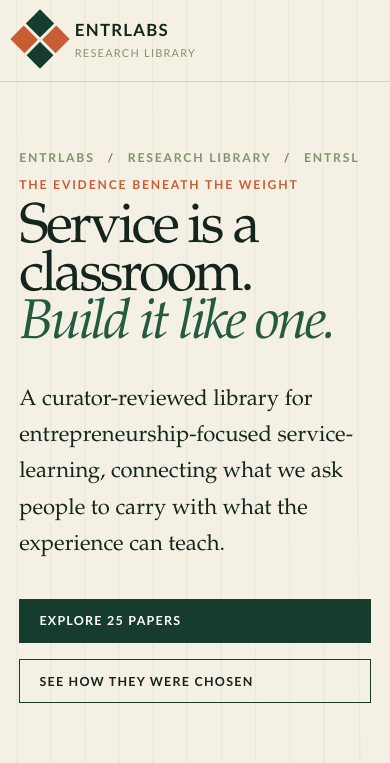
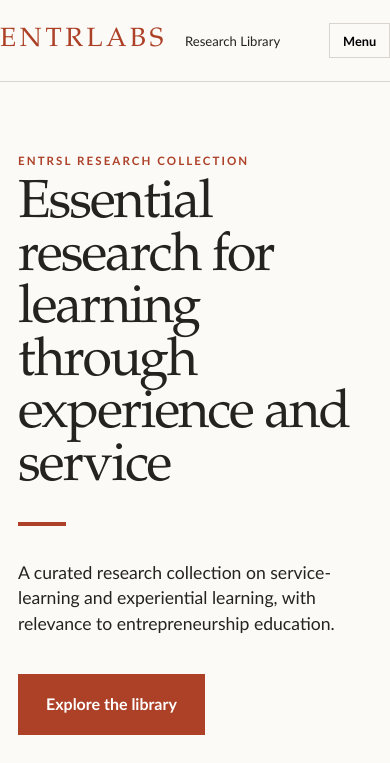
Before and after one commit to entrlabs/research-library, a Jekyll site: the page built from index.md, in a window 390 px wide. Shown: the top 763 px of the page. Built offline with Jekyll 4.4.1, drawn with Linux system fonts in a browser that asks for light colours; some of the changed text lies outside the part shown.

Commit message:
Restore approved editorial library design

```diff
--- a/_layouts/default.html
+++ b/_layouts/default.html
@@ -7,65 +7,35 @@
 <head>
   <meta charset="utf-8">
   <meta name="viewport" content="width=device-width, initial-scale=1">
-  <meta name="theme-color" content="#153c2d">
+  <meta name="theme-color" content="#a33b24">
   <title>{% if page.title %}{{ page.title }} · {% endif %}{{ site.title }}</title>
   <meta name="description" content="{{ meta_description | escape }}">
   <link rel="canonical" href="{{ canonical_url }}">
-  <meta property="og:site_name" content="{{ site.title }}">
-  <meta property="og:type" content="{% if page.layout == 'paper' %}article{% else %}website{% endif %}">
-  <meta property="og:title" content="{{ meta_title | escape }}">
-  <meta property="og:description" content="{{ meta_description | escape }}">
-  <meta property="og:url" content="{{ canonical_url }}">
-  <meta property="og:image" content="{{ social_image }}">
-  <meta property="og:image:width" content="1200">
-  <meta property="og:image:height" content="630">
-  <meta property="og:image:alt" content="EntrLabs Research Library — EntrSL Research Collection">
-  <meta name="twitter:card" content="summary_large_image">
-  <meta name="twitter:title" content="{{ meta_title | escape }}">
-  <meta name="twitter:description" content="{{ meta_description | escape }}">
-  <meta name="twitter:image" content="{{ social_image }}">
-  <meta name="twitter:image:alt" content="EntrLabs Research Library — EntrSL Research Collection">
+  <meta property="og:site_name" content="{{ site.title }}"><meta property="og:type" content="{% if page.layout == 'paper' %}article{% else %}website{% endif %}"><meta property="og:title" content="{{ meta_title | escape }}"><meta property="og:description" content="{{ meta_description | escape }}"><meta property="og:url" content="{{ canonical_url }}"><meta property="og:image" content="{{ social_image }}"><meta property="og:image:width" content="1200"><meta property="og:image:height" content="630"><meta property="og:image:alt" content="EntrLabs Research Library — EntrSL Research Collection">
+  <meta name="twitter:card" content="summary_large_image"><meta name="twitter:title" content="{{ meta_title | escape }}"><meta name="twitter:description" content="{{ meta_description | escape }}"><meta name="twitter:image" content="{{ social_image }}">
   <link rel="icon" href="{{ '/assets/images/favicon.svg' | relative_url }}" type="image/svg+xml">
   <link rel="stylesheet" href="{{ '/assets/css/style.css' | relative_url }}">
-  <script type="application/ld+json">
-  {
-    "@context": "https://schema.org",
-    "@type": "{% if page.layout == 'paper' %}Review{% else %}WebPage{% endif %}",
-    "name": {{ meta_title | jsonify }},
-    "description": {{ meta_description | jsonify }},
-    "url": {{ canonical_url | jsonify }},
-    "image": {{ social_image | jsonify }},
-    "publisher": {"@type":"Organization","name":"EntrLabs","url":"https://entr.cc/entrlabs"},
-    "author": {"@type":"Person","name":"Joseph E. Iesue","url":"https://josephiesue.com"}{% if page.layout == 'paper' %},
-    "itemReviewed": {
-      "@type": "ScholarlyArticle",
-      "name": {{ page.title | jsonify }},
-      "author": {{ page.authors | jsonify }},
-      "datePublished": {{ page.year | jsonify }},
-      "isPartOf": {"@type":"Periodical","name":{{ page.journal | jsonify }}},
-      "sameAs": {{ page.url | jsonify }}
-    }{% endif %}
-  }
-  </script>
+  <script type="application/ld+json">{"@context":"https://schema.org","@type":"{% if page.layout == 'paper' %}Review{% else %}WebPage{% endif %}","name":{{ meta_title | jsonify }},"description":{{ meta_description | jsonify }},"url":{{ canonical_url | jsonify }},"image":{{ social_image | jsonify }},"publisher":{"@type":"Organization","name":"EntrLabs","url":"https://entr.cc/entrlabs"},"author":{"@type":"Person","name":"Joseph E. Iesue","url":"https://josephiesue.com"}}</script>
 </head>
 <body>
   <a class="skip-link" href="#main">Skip to content</a>
   <header class="site-header">
-    <a class="wordmark" href="{{ '/' | relative_url }}" aria-label="EntrLabs Research Library home">
-      <span class="wordmark__mark" aria-hidden="true"><i></i><i></i><i></i><i></i></span>
-      <span><b>EntrLabs</b><small>Research Library</small></span>
-    </a>
-    <nav aria-label="Primary navigation">
-      <a href="{{ '/#library' | relative_url }}">EntrSL collection</a>
+    <a class="wordmark" href="{{ '/' | relative_url }}"><b>ENTRLABS</b><span>Research Library</span></a>
+    <button class="nav-toggle" type="button" aria-expanded="false" aria-controls="primary-nav">Menu</button>
+    <nav id="primary-nav" aria-label="Primary navigation">
+      <a class="active" href="{{ '/#library' | relative_url }}">Library</a>
       <a href="{{ '/methodology/' | relative_url }}">Methodology</a>
-      <a href="{{ '/screening-log/' | relative_url }}">Screening</a>
       <a href="{{ '/contribute/' | relative_url }}">Contribute</a>
+      <a href="{{ '/about/' | relative_url }}">About</a>
     </nav>
   </header>
   <main id="main">{{ content }}</main>
   <footer class="site-footer">
-    <div><p class="footer-kicker">EntrLabs Research Library</p><p>Research foundations, findings, critiques, and open questions.</p></div>
-    <div><p>Published by EntrLabs · Curated by Joseph E. Iesue</p><p class="fine-print">EntrSL collection reviewed 23 August 2026 · Zotero-derived research data retained privately</p></div>
+    <div><p class="section-label">Contribute</p><p>Suggest an article, report a concern, or propose a correction.</p><a href="{{ '/contribute/' | relative_url }}">Contribution process</a></div>
+    <div class="footer-brand"><p><b>ENTRLABS</b> Research Library</p><span>Curated research for frameworks, learning models, and practice.</span></div>
+    <div><a href="{{ '/about/' | relative_url }}">About the library</a><a href="{{ '/methodology/' | relative_url }}">Methodology</a><a href="{{ '/screening-log/' | relative_url }}">Screening log</a></div>
+    <div><p class="section-label">Collection</p><p>Published by EntrLabs<br>Curated by Joseph E. Iesue</p><a href="https://github.com/entrlabs/research-library">Source repository</a></div>
+    <p class="footer-legal">© 2026 EntrLabs Research Library <span>Built with Jekyll and GitHub Pages</span></p>
   </footer>
   <script src="{{ '/assets/js/library.js' | relative_url }}" defer></script>
 </body>
--- a/assets/js/library.js
+++ b/assets/js/library.js
@@ -1,39 +1,29 @@
-(() => {
+document.addEventListener('DOMContentLoaded', () => {
   const toggle = document.querySelector('.nav-toggle');
-  const nav = document.querySelector('.site-nav');
-  toggle?.addEventListener('click', () => {
+  const nav = document.querySelector('#primary-nav');
+  if (toggle && nav) toggle.addEventListener('click', () => {
     const open = toggle.getAttribute('aria-expanded') === 'true';
     toggle.setAttribute('aria-expanded', String(!open));
-    nav.dataset.open = String(!open);
+    nav.classList.toggle('is-open', !open);
   });
 
-  const rows = [...document.querySelectorAll('[data-paper]')];
-  const search = document.querySelector('#paper-search');
-  const filter = document.querySelector('#category-filter');
-  const status = document.querySelector('#filter-status');
-  const empty = document.querySelector('#no-results');
-  rows.forEach((row, index) => row.style.setProperty('--row', index));
-
-  const applyFilters = () => {
-    const query = (search?.value || '').trim().toLowerCase();
-    const category = filter?.value || 'all';
-    let visible = 0;
-    rows.forEach((row) => {
-      const matchText = !query || row.dataset.search.includes(query);
-      const matchCategory = category === 'all' || row.dataset.category === category;
-      row.hidden = !(matchText && matchCategory);
-      if (!row.hidden) visible += 1;
+  const tbody = document.querySelector('#paper-table-body');
+  const sort = document.querySelector('#paper-sort');
+  const viewAll = document.querySelector('#view-all-papers');
+  if (tbody && sort) sort.addEventListener('change', () => {
+    const rows = [...tbody.querySelectorAll('.paper-record')];
+    rows.sort((a, b) => {
+      if (sort.value === 'year-desc') return Number(b.dataset.year) - Number(a.dataset.year);
+      if (sort.value === 'year-asc') return Number(a.dataset.year) - Number(b.dataset.year);
+      if (sort.value === 'title') return a.dataset.title.localeCompare(b.dataset.title);
+      return Number(a.dataset.rank) - Number(b.dataset.rank);
     });
-    if (status) status.textContent = `Showing ${visible} of ${rows.length} articles.`;
-    if (empty) empty.hidden = visible !== 0;
-  };
-
-  search?.addEventListener('input', applyFilters);
-  filter?.addEventListener('change', applyFilters);
-  document.querySelectorAll('[data-category-link]').forEach((link) => {
-    link.addEventListener('click', () => {
-      if (filter) filter.value = link.dataset.categoryLink;
-      applyFilters();
-    });
+    rows.forEach(row => tbody.appendChild(row));
   });
-})();
+  if (tbody && viewAll) viewAll.addEventListener('click', () => {
+    const expanded = viewAll.getAttribute('aria-expanded') === 'true';
+    tbody.classList.toggle('show-all', !expanded);
+    viewAll.setAttribute('aria-expanded', String(!expanded));
+    viewAll.textContent = expanded ? 'View all 25 articles' : 'Show first 5 articles';
+  });
+});
--- a/index.md
+++ b/index.md
@@ -1,90 +1,88 @@
 ---
 layout: default
 title: EntrSL Research Collection
+description: A curated research collection on service-learning and experiential learning, with relevance to entrepreneurship education.
 ---
 
-<section class="hero">
-  <div class="hero__copy">
-    <p class="breadcrumb">EntrLabs <span>/</span> Research Library <span>/</span> EntrSL</p>
-    <p class="eyebrow">The evidence beneath the Weight</p>
-    <h1>Service is a classroom.<br><em>Build it like one.</em></h1>
-    <p class="hero__dek">A curator-reviewed library for entrepreneurship-focused service-learning, connecting what we ask people to carry with what the experience can teach.</p>
-    <div class="hero__actions">
-      <a class="button button--primary" href="#library">Explore 25 papers</a>
-      <a class="button button--quiet" href="{{ '/methodology/' | relative_url }}">See how they were chosen</a>
+<section class="library-hero">
+  <div class="library-hero__copy">
+    <p class="kicker">EntrSL Research Collection</p>
+    <h1>Essential research for learning through experience and service</h1>
+    <span class="rust-rule" aria-hidden="true"></span>
+    <p class="hero-dek">A curated research collection on service-learning and experiential learning, with relevance to entrepreneurship education.</p>
+    <div class="hero-actions">
+      <a class="button button--rust" href="#library">Explore the library</a>
+      <a class="text-link" href="{{ '/methodology/' | relative_url }}">Read the methodology</a>
     </div>
   </div>
-  <aside class="hero__manifesto">
-    <span class="manifesto__number">01</span>
-    <p class="eyebrow">First research collection</p>
-    <blockquote>EntrSL<br>Research Collection</blockquote>
-    <p>Curated scholarship for entrepreneurship-focused service-learning, including direct, transferable, critical, and foundational research.</p>
-    <p class="curator-line">Curated by <strong>Joseph E. Iesue</strong></p>
-    <a href="{{ '/methodology/' | relative_url }}">Review the methodology →</a>
-  </aside>
-</section>
-
-<section class="audit-strip" aria-label="Library audit summary">
-  <div><strong>9,924</strong><span>Zotero journal articles audited</span></div>
-  <div><strong>345</strong><span>direct candidates</span></div>
-  <div><strong>25</strong><span>critically appraised papers</span></div>
-  <div><strong>23</strong><span>full texts reviewed</span></div>
-</section>
-
-<section class="positioning">
-  <div>
-    <p class="eyebrow">What this is</p>
-    <h2>A research foundation for EntrSL.</h2>
-  </div>
-  <div>
-    <p>This collection is broader than entrepreneurship service-learning alone. It combines direct EntrSL studies with transferable evidence about reflection, reciprocity, community partnership, institutional design, and student outcomes.</p>
-    <p>That boundary is deliberate: the library informs how EntrSL should be built without pretending every selected paper studies entrepreneurship.</p>
+  <div class="library-hero__art">
+    <img src="{{ '/assets/images/library-hero.png' | relative_url }}" alt="An archival botanical illustration growing from an open book">
+    <p>Research for learning,<br>service, and community</p>
   </div>
 </section>
 
-<section class="method-note">
-  <div class="method-note__icon">Q</div>
-  <div><strong>Journal context is not article quality.</strong><p>Journal metrics are provided for context only. An “upper-quartile source” falls within the highest quarter of OpenAlex two-year mean citedness values among journals represented in this collection. Because citation patterns vary by field, the label is not a general journal ranking and does not influence any article appraisal.</p></div>
-  <a href="{{ '/methodology/' | relative_url }}">Methodology</a>
+<section class="scope-band" aria-labelledby="scope-heading">
+  <p class="section-label" id="scope-heading">Scope</p>
+  <p>EntrLabs curates and appraises peer-reviewed research across service-learning, experiential learning, and adjacent fields. Each paper is reviewed for methodological quality, relevance to EntrSL, and practical or conceptual contribution.</p>
+  <span class="scope-mark">25</span>
 </section>
 
-<section class="library" id="library">
-  <header class="section-heading">
-    <div><p class="eyebrow">The curated shelf</p><h2>Twenty-five papers.<br>Five research domains.</h2></div>
-    <p>Ordered for use, not prestige: begin with synthesis, establish the theory, design the experience, protect reciprocity, then evaluate what changed.</p>
-  </header>
-
-{% assign categories = "Reviews & Meta-Analyses|Foundations & Theory|Design & Reflection|Reciprocity & Justice|Outcomes & Institutional Practice" | split: "|" %}
-{% for category in categories %}
-  {% assign papers = site.papers | where: "category", category | sort: "rank" %}
-  <section class="library-section" id="{{ category | slugify }}">
-    <header class="domain-heading">
-      <span>0{{ forloop.index }}</span>
-      <div><p class="eyebrow">Research domain</p><h3>{{ category }}</h3></div>
-      <p>{{ papers | size }} papers</p>
-    </header>
-    <div class="paper-list">
-    {% for paper in papers %}
-      <article class="paper-row">
-        <a class="paper-row__rank" href="{{ paper.url | relative_url }}" aria-label="Read analysis of {{ paper.title }}">{{ paper.rank | prepend: '0' | slice: -2, 2 }}</a>
-        <div class="paper-row__body">
-          <div class="paper-row__tags"><span>{{ paper.study_design }}</span>{% unless paper.full_text_reviewed %}<span class="tag--alert">Full text required</span>{% endunless %}</div>
-          <h4><a href="{{ paper.url | relative_url }}">{{ paper.title }}</a></h4>
-          <p class="paper-row__authors">{{ paper.authors }} · {{ paper.year }}</p>
-          <p>{{ paper.synthesis }}</p>
-          <div class="journal-line"><em>{{ paper.journal }}</em>{% if paper.journal_rank_tier == "Upper quartile within collection" %}<span class="journal-rank">Upper-quartile source</span>{% endif %}</div>
-        </div>
-        <div class="paper-row__score"><strong>R {{ paper.relevance_score }}/5</strong><span>Q {{ paper.evidence_quality_score }}/5</span><small>curator appraisal</small><p>OpenAlex 2y {{ paper.journal_2yr_citedness }}<br>h-index {{ paper.journal_h_index }}</p></div>
-      </article>
-    {% endfor %}
-    </div>
-  </section>
-{% endfor %}
+<section class="domain-nav" aria-label="Research domains">
+  <img class="domain-icons" src="{{ '/assets/images/category-icons.png' | relative_url }}" alt="Five research-domain symbols">
+  {% assign domain_order = "Foundations & Theory|Reviews & Meta-Analyses|Design & Reflection|Reciprocity & Justice|Outcomes & Institutional Practice" | split: "|" %}
+  <div class="domain-grid">
+  {% for category in domain_order %}
+    {% assign category_papers = site.papers | where: "category", category %}
+    <a href="#{{ category | slugify }}"><strong>{{ category }}</strong><span>{{ category_papers | size }} studies</span></a>
+  {% endfor %}
+  </div>
 </section>
 
-<section class="closing-callout">
-  <p class="eyebrow">EntrLabs research infrastructure</p>
-  <h2>Find the foundations.<br>Test the claims.<br>Name the limits.</h2>
-  <p>The EntrLabs Research Library connects frameworks and practices to direct findings, adjacent scholarship, critiques, and unanswered questions.</p>
-  <a class="button button--light" href="{{ '/methodology/' | relative_url }}">Review the method</a>
+<section class="article-library" id="library">
+  <header class="article-library__header">
+    <div><p class="kicker">Curated scholarship</p><h2>25 reviewed articles</h2></div>
+    <label class="sort-control">Sort by
+      <select id="paper-sort">
+        <option value="rank">Curator order</option>
+        <option value="year-desc">Publication year (newest)</option>
+        <option value="year-asc">Publication year (oldest)</option>
+        <option value="title">Article title</option>
+      </select>
+    </label>
+  </header>
+  <div class="paper-table-wrap">
+    <table class="paper-table">
+      <thead><tr><th>#</th><th>Article</th><th>Authors / year</th><th>Appraisal</th><th>Study type</th><th>EntrSL relevance</th><th>DOI</th></tr></thead>
+      <tbody id="paper-table-body">
+      {% assign papers = site.papers | sort: "rank" %}
+      {% for paper in papers %}
+        <tr class="paper-record{% if forloop.index > 5 %} paper-record--extra{% endif %}" data-rank="{{ paper.rank }}" data-year="{{ paper.year }}" data-title="{{ paper.title | downcase | escape }}" data-category="{{ paper.category | slugify }}">
+          <td class="paper-number">{{ paper.rank | prepend: '0' | slice: -2, 2 }}</td>
+          <td><a class="paper-title" href="{{ paper.url | relative_url }}">{{ paper.title }}</a></td>
+          <td><span class="paper-authors">{{ paper.authors }}</span><span class="paper-year">{{ paper.year }}</span></td>
+          <td><strong class="appraisal-score">Quality {{ paper.evidence_quality_score }}/5</strong><span>Relevance {{ paper.relevance_score }}/5</span></td>
+          <td>{{ paper.study_design }}</td>
+          <td>{{ paper.synthesis }}</td>
+          <td>{% if paper.doi != "" %}<a class="doi-link" href="https://doi.org/{{ paper.doi }}">{{ paper.doi }}</a>{% else %}<span>Not recorded</span>{% endif %}</td>
+        </tr>
+      {% endfor %}
+      </tbody>
+    </table>
+  </div>
+  <button class="view-all" id="view-all-papers" type="button" aria-expanded="false">View all 25 articles</button>
 </section>
+
+<section class="method-panel">
+  <div class="method-panel__art"><img src="{{ '/assets/images/methodology-compass.png' | relative_url }}" alt="An archival compass illustration"></div>
+  <div class="method-panel__content">
+    <p class="section-label">Methodology</p>
+    <h2>Transparent selection. Bounded appraisal. Ongoing review.</h2>
+    <div class="method-steps">
+      <div><strong>1. Identification</strong><p>A census of 9,924 journal articles held in the curator’s Zotero library.</p></div>
+      <div><strong>2. Screening</strong><p>Automated title-and-abstract screening created direct and near-scope candidate pools.</p></div>
+      <div><strong>3. Curator appraisal</strong><p>Separate judgments of EntrSL relevance and evidence quality, with limitations recorded.</p></div>
+      <div><strong>4. Inclusion and update</strong><p>Editorial inclusion decisions are revisable when corrections or stronger research emerge.</p></div>
+    </div>
+    <a class="text-link" href="{{ '/methodology/' | relative_url }}">Read the full methodology</a>
+  </div>
+</section>
```
Also changed, not shown: design-qa.md (added, +8 -0 lines), assets/css/style.css, assets/images/category-icons.png (added), assets/images/methodology-compass.png (added), 1 other file.
